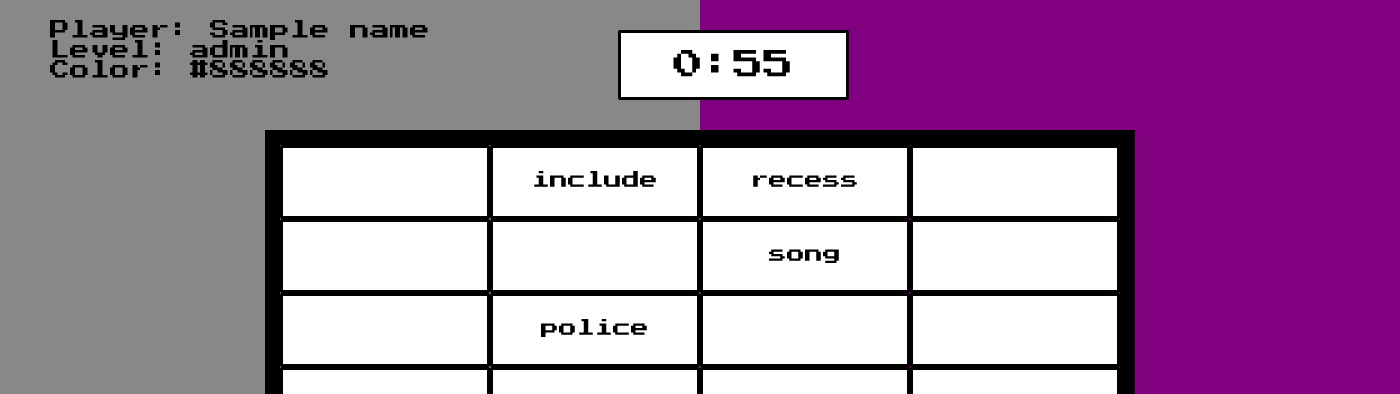
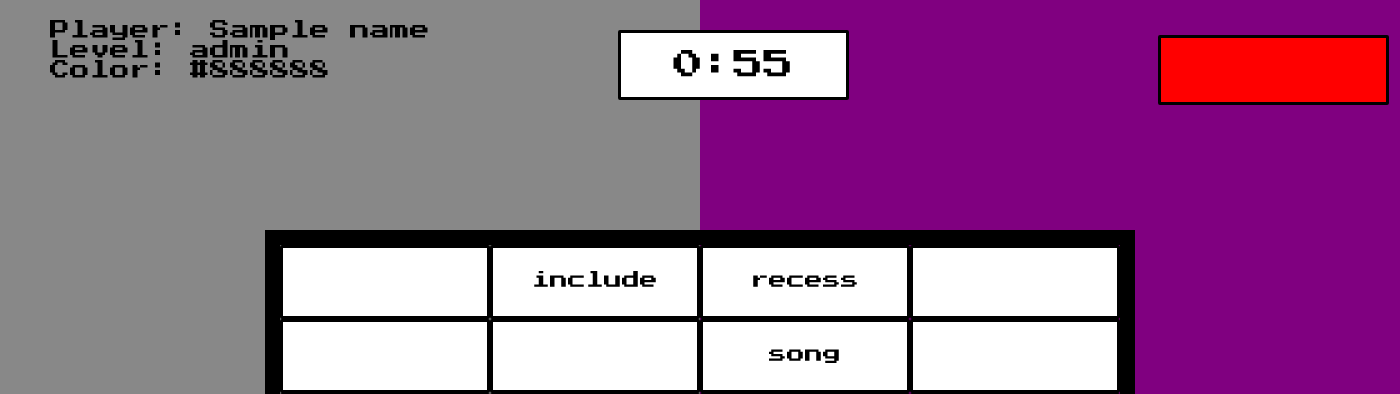
Before and after one commit to ammareltigani/CSSI2019, a Python web app: template templates/SquareUp.html in a window 1400 px wide. Shown: the top 394 px of the page. Run offline with Jinja, Linux system fonts and the light colour scheme; the template is opened without the code that fills it: most values are stand-ins (such as "Sample title", 1, 10 or a date in 2020).

Commit message:
bot box count

```diff
--- a/static/CSS/grid-style.css
+++ b/static/CSS/grid-style.css
@@ -101,3 +101,18 @@ input[type=text], select {
   margin-top: 60px;
   font-family: 'Press Start 2P';
 }
+
+#botbox {
+  position: relative;
+  background-color: red;
+  border-radius: 2px;
+  border-color: black;
+  border-style: solid;
+  width: 225px;
+  left: 1150px;
+  top: -95px;
+  text-align: center;
+  font-family: 'Press Start 2P';
+  padding: 17px 0;
+  height: 30px;
+}
--- a/static/JavaScript/board.js
+++ b/static/JavaScript/board.js
@@ -89,6 +89,7 @@ var text_box = document.getElementById("txtbox");
 const grid = document.querySelector('#all_boxes');
 let node_boxes_node = grid.childNodes;
 var time_box = document.getElementById("timebox");
+var bot_box = document.getElementById("botbox");
 
 let min = 1;
 let sec = 0;
@@ -193,6 +194,7 @@ function botClicker()
     changeBoxColor(bot_color,wordd);
     temp_string = "";
     bot_box_count++;
+    bot_box.innerHTML = bot_box_count;
   }
   else
   {
--- a/templates/SquareUp.html
+++ b/templates/SquareUp.html
@@ -9,6 +9,7 @@
   <script> color= "{{ color }}" </script>
   </div>
   <p id="timebox" style="font-size: 30px";></p>
+  <p id="botbox" style="font-size: 30px";></p>
   <div id="background" style="background-color: {{ color }}" ></div>
   <img id = "pikachu" src="https://ui-ex.com/images/transparent-pikachu-pixel-animation.gif" style="width:210px;height:210px;right:20px;top:400px"; alt="Funny image">
   <img src="https://thumbs.gfycat.com/EvilAmusedFerret-max-1mb.gif" style="width:200px;height:200px;left:40px"; alt="Funny imagee">
```
